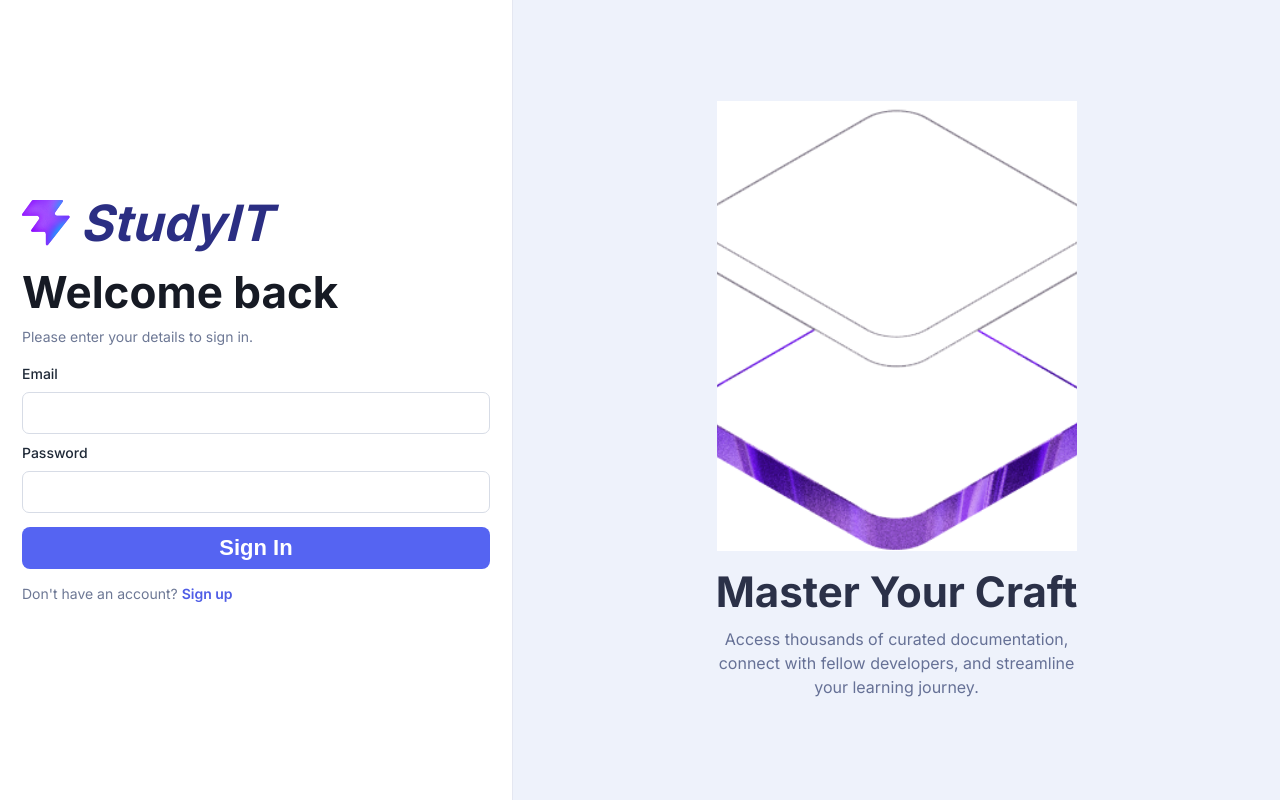
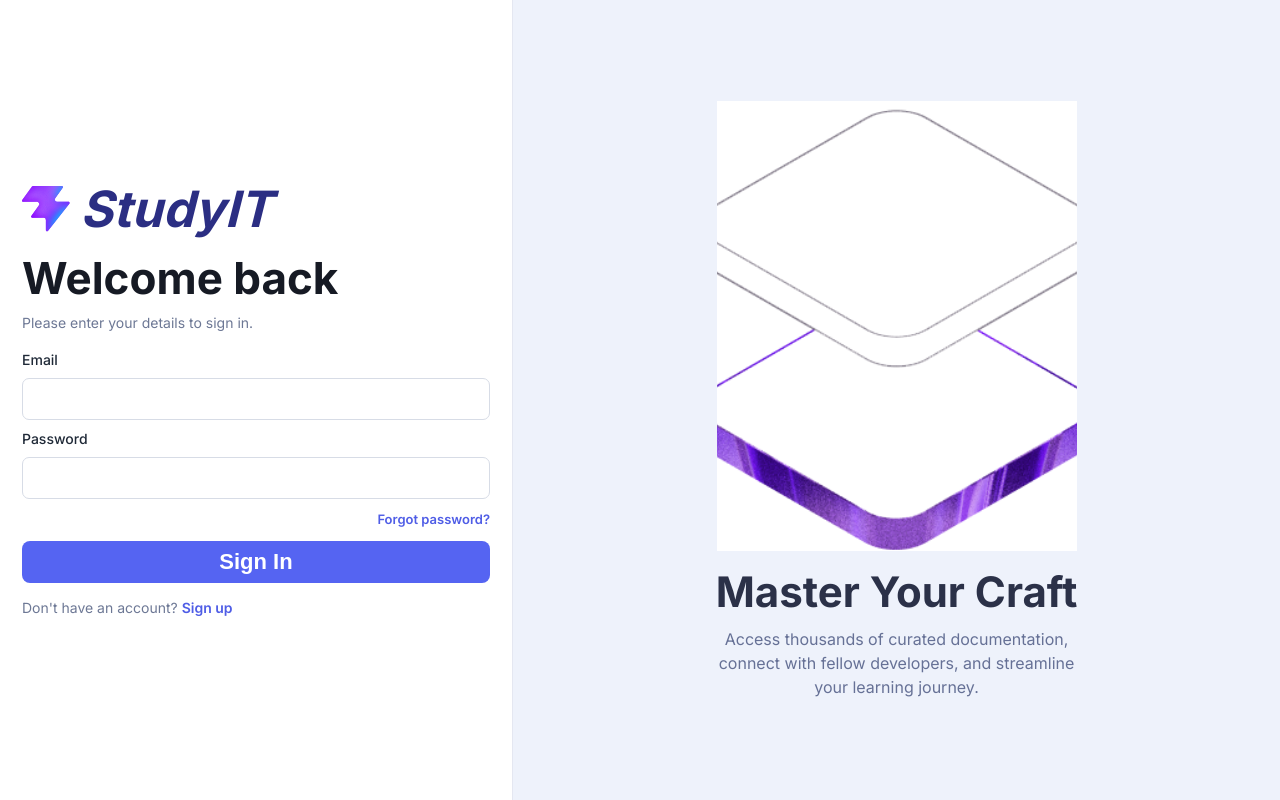
Before and after one commit to phuchoang1807/Frontend_study_IT, a React (Vite) app: page /sign-in in a window 1280 px wide. Built offline with nearby package versions, Linux system fonts and the light colour scheme.

Commit message:
feat(auth): add forgot password link

```diff
--- a/src/pages/auth/SignIn.jsx
+++ b/src/pages/auth/SignIn.jsx
@@ -43,6 +43,10 @@ export default function SignIn() {
           value={password}
           onChange={(e)=>setPassword(e.target.value)}
         />
+        <div className="auth-form__row">
+          <span />
+          <Link to="/forgot-password" className="text-link">Forgot password?</Link>
+        </div>
 
         <button type="submit" className="primary-button">
           Sign In
```
